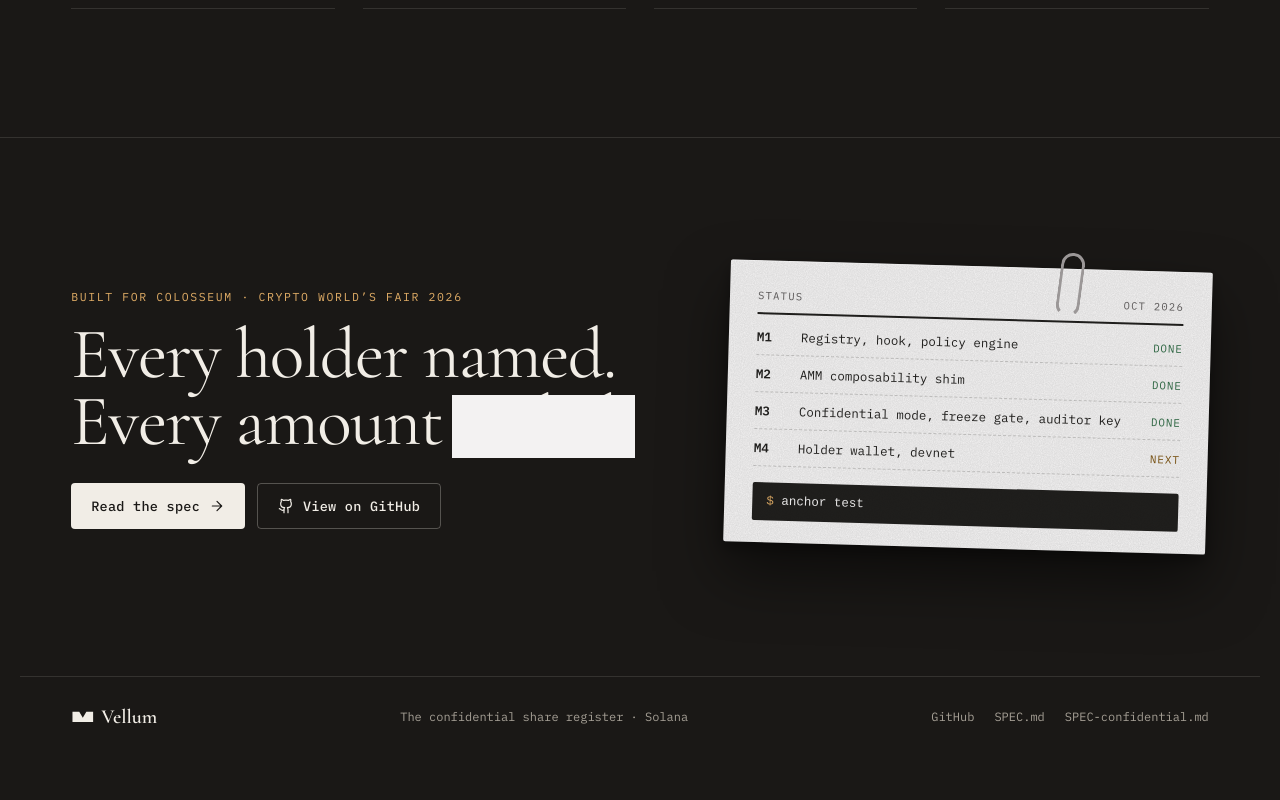
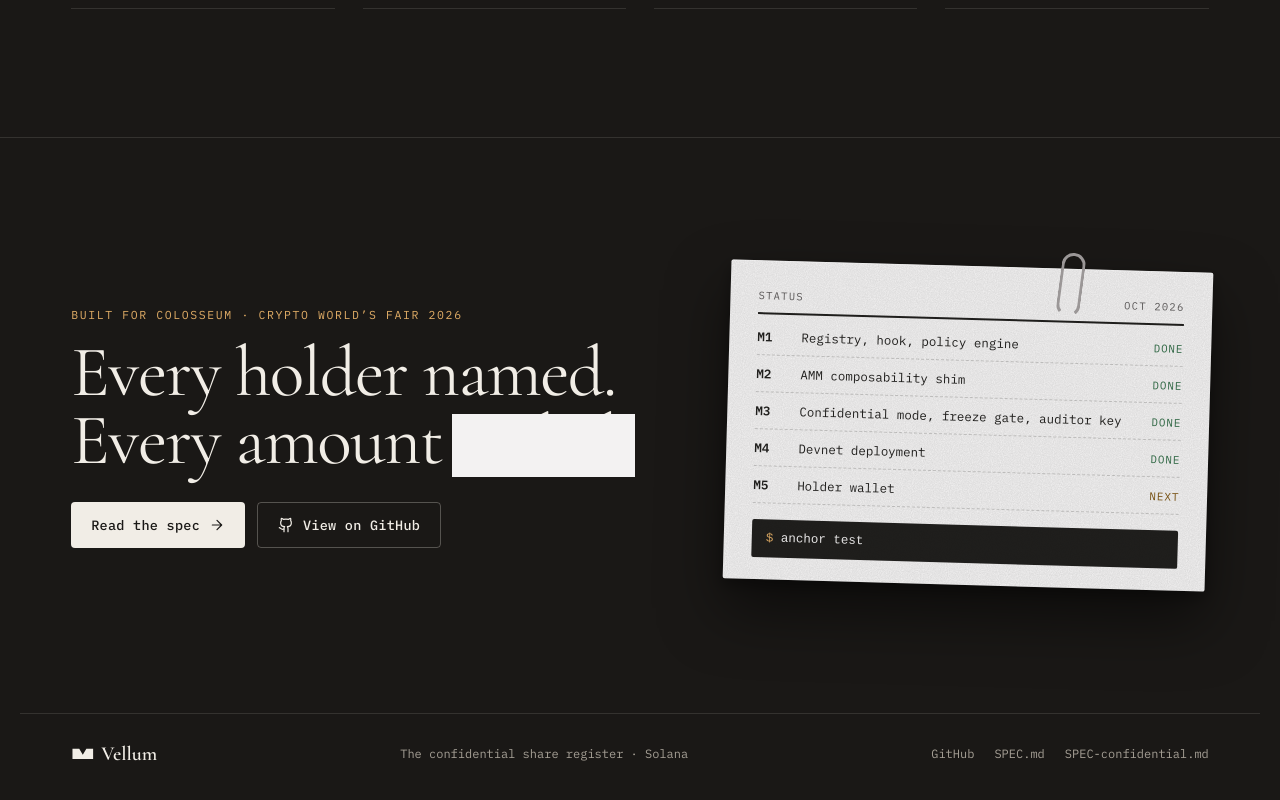
Before and after one commit to Potolski/vellum, a Next.js app in the folder web/: page / in a window 1280 px wide. Shown: the part 6030-6830 px from the top of the page. Before the commit the page ends 6799 px from the top, so only its background shows below. Built offline with nearby package versions, Linux system fonts and the light colour scheme.

Commit message:
Landing page: devnet deployment done

```diff
--- a/web/app/page.tsx
+++ b/web/app/page.tsx
@@ -335,7 +335,8 @@
   { id: "M1", what: "Registry, hook, policy engine", done: true },
   { id: "M2", what: "AMM composability shim", done: true },
   { id: "M3", what: "Confidential mode, freeze gate, auditor key", done: true },
-  { id: "M4", what: "Holder wallet, devnet", done: false },
+  { id: "M4", what: "Devnet deployment", done: true },
+  { id: "M5", what: "Holder wallet", done: false },
 ];
 
 function Close() {
```
